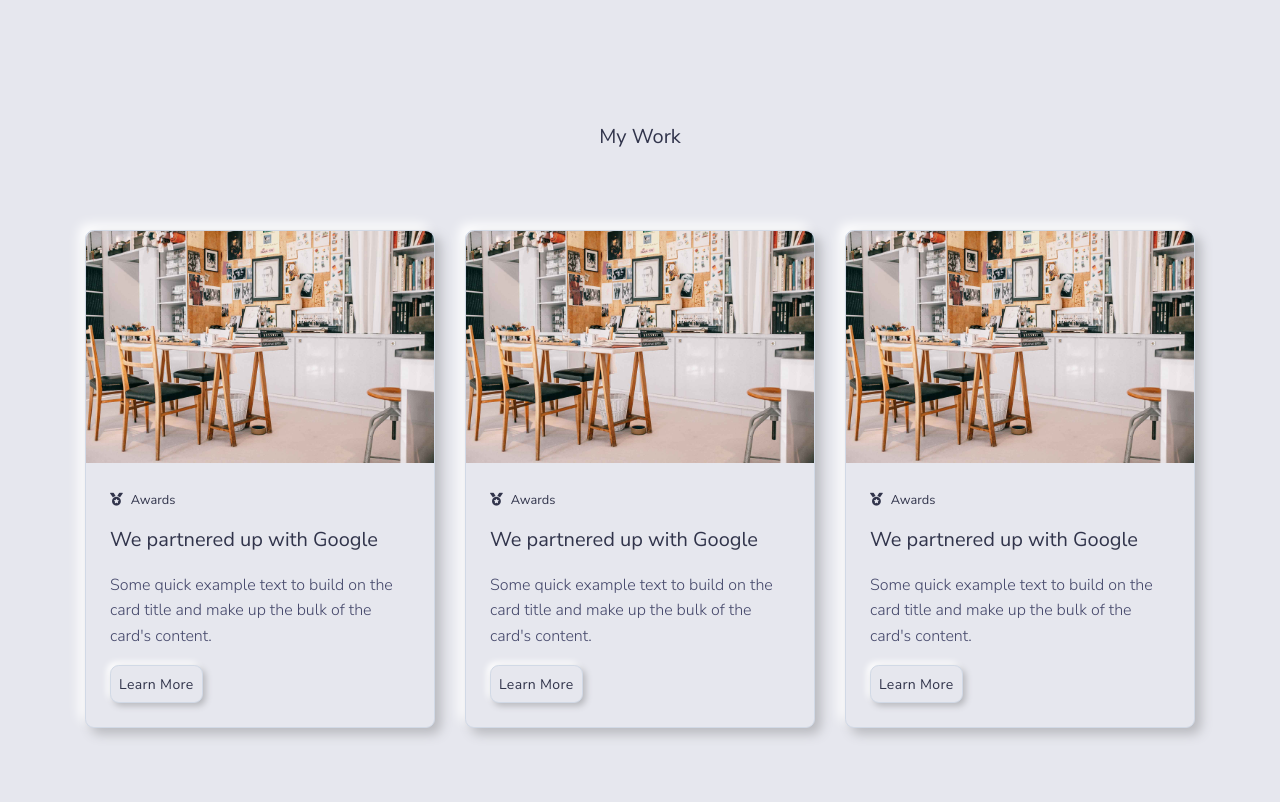
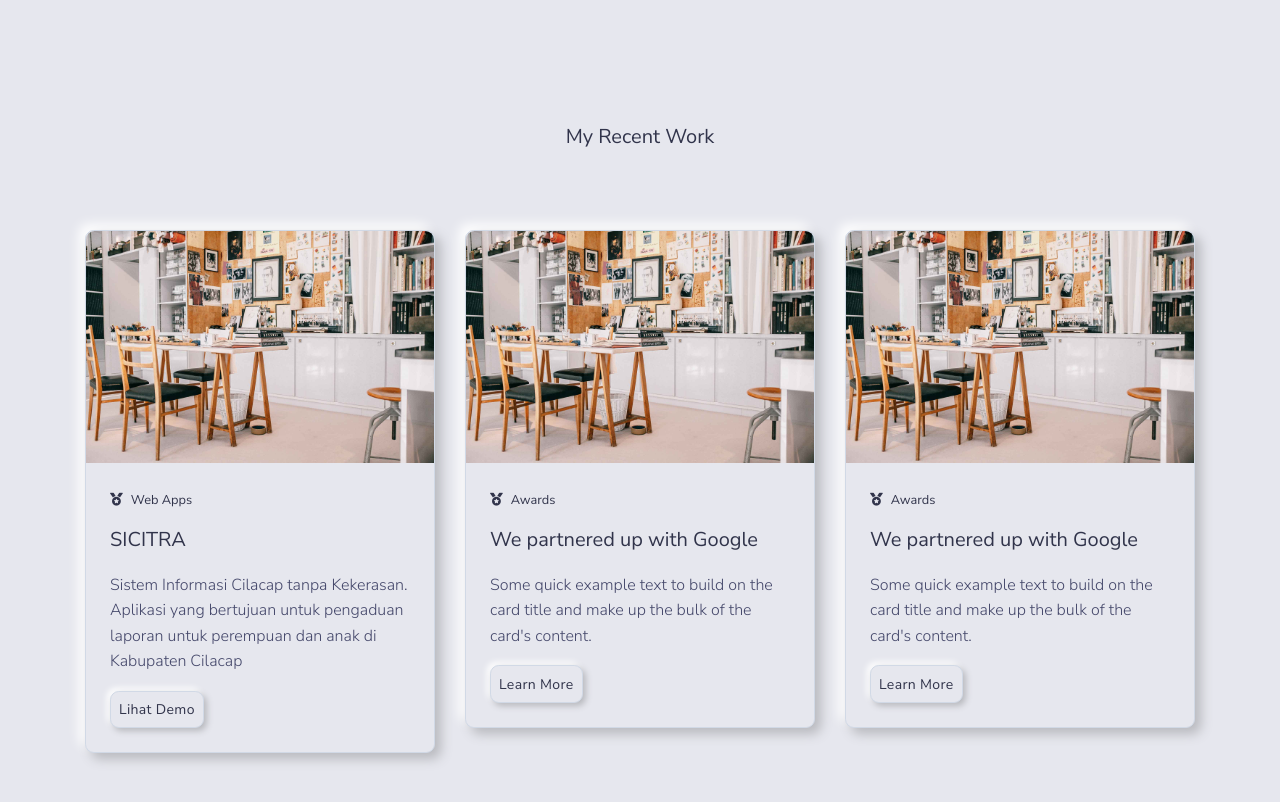
Before and after one commit to Farrasai/farrasai, a plain HTML site: page index.html in a window 1280 px wide. Shown: the part 1120-1922 px from the top of the page. Drawn offline with Linux system fonts and the light colour scheme.

Commit message:
update card

```diff
--- a/index.html
+++ b/index.html
@@ -153,7 +153,7 @@
                 <!-- Title -->
                 <div class="row">
                     <div class="col text-center">
-                        <h2 class="h5 mb-6">My Work</h2>
+                        <h2 class="h5 mb-6">My Recent Work</h2>
                     </div>
                 </div>
                 <!-- End of title-->
@@ -163,12 +163,12 @@
                             <img src="./assets/img/blog/blog-article-1.jpg" class="card-img-top rounded-top"
                                 alt="Themesberg office">
                             <div class="card-body">
-                                <span class="h6 icon-tertiary small"><span
-                                        class="fas fa-medal mr-2"></span>Awards</span>
-                                <h3 class="h5 card-title mt-3">We partnered up with Google</h3>
-                                <p class="card-text">Some quick example text to build on the card title and make up the
-                                    bulk of the card's content.</p>
-                                <a href="#" class="btn btn-primary btn-sm">Learn More</a>
+                                <span class="h6 icon-tertiary small"><span class="fas fa-medal mr-2"></span>Web
+                                    Apps</span>
+                                <h3 class="h5 card-title mt-3">SICITRA</h3>
+                                <p class="card-text">Sistem Informasi Cilacap tanpa Kekerasan. Aplikasi yang bertujuan
+                                    untuk pengaduan laporan untuk perempuan dan anak di Kabupaten Cilacap</p>
+                                <a href="#" class="btn btn-primary btn-sm">Lihat Demo</a>
                             </div>
                         </div>
                     </div>
```
